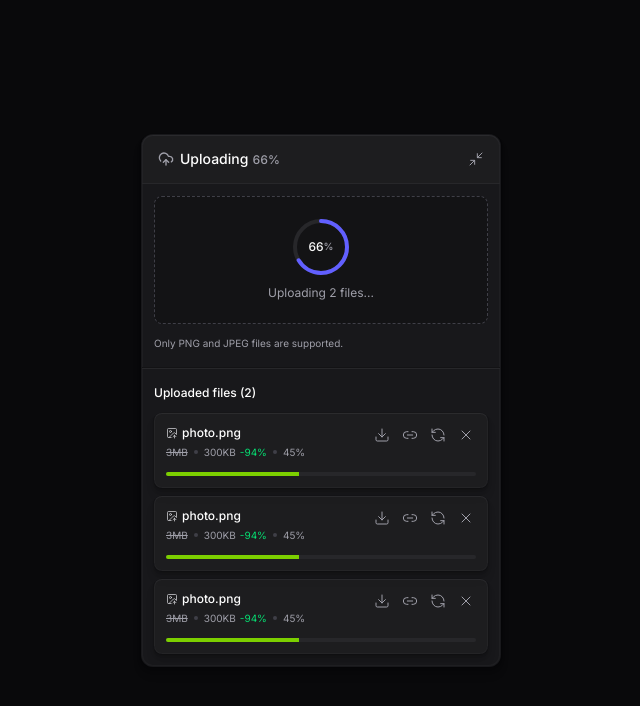
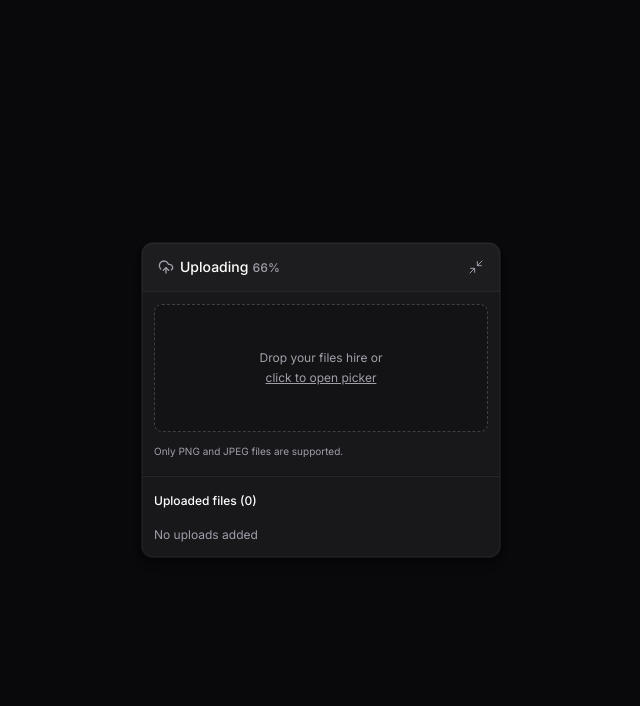
Before and after one commit to gabrielpramalho/widget-upload-file, a React (Vite) app: page / in a window 1280 px wide. Both pictures are taken after a click on the button 714 px from the left and 403 px from the top of the page. Shown: the top 706 px of the page, without its empty margins (319-959 px from the left). Built offline with nearby package versions, Linux system fonts and the light colour scheme.

Commit message:
feat: add zustand to state management

```diff
--- a/package.json
+++ b/package.json
@@ -20,7 +20,8 @@
     "react-dropzone": "^14.3.8",
     "tailwind-merge": "^3.4.0",
     "tailwind-variants": "^3.2.2",
-    "tailwindcss": "^4.1.18"
+    "tailwindcss": "^4.1.18",
+    "zustand": "^5.0.9"
   },
   "devDependencies": {
     "@biomejs/biome": "^2.3.8",
--- a/src/components/upload-widget-dropzone.tsx
+++ b/src/components/upload-widget-dropzone.tsx
@@ -1,9 +1,11 @@
 import { motion } from 'motion/react'
 import { useDropzone } from 'react-dropzone'
 import { CircularProgressBar } from './ui/circular-progress-bar'
+import { useUploads } from '../store/uploads'
 
 export function UploadWidgetUploadDropzone() {
-	const isThereAnyPendingUpload = true
+	const {addUploads} = useUploads()
+	const isThereAnyPendingUpload = false
 	const uploadGlobalPercentage = 66
 
 	const { getInputProps, getRootProps, isDragActive } = useDropzone({
@@ -13,7 +15,7 @@ export function UploadWidgetUploadDropzone() {
 			'image/png': [],
 		},
 		onDrop(acceptedFiles) {
-			console.log(acceptedFiles)
+			addUploads(acceptedFiles)
 		},
 	})
 
--- a/src/components/upload-widget-upload-item.tsx
+++ b/src/components/upload-widget-upload-item.tsx
@@ -1,23 +1,32 @@
 import * as Progress from '@radix-ui/react-progress'
 import { Download, ImageUp, Link2, RefreshCcw, X } from 'lucide-react'
 import { motion } from 'motion/react'
+import type { Upload } from '../store/uploads'
 import { Button } from './ui/button'
+import { formatBytes } from '../utils/format-bytes'
 
-export function UploadWidgetUploadItem() {
+export interface UploadWidgetUploadItemProps {
+	upload: Upload
+}
+
+export function UploadWidgetUploadItem({
+	upload,
+}: UploadWidgetUploadItemProps) {
 	return (
-		<motion.div className="p-3 rounded-lg flex flex-col gap-3 shadow-card bg-white/[0.02] relative overflow-hidden"
-		initial={{ opacity: 0}}
-		animate={{ opacity: 1 }}
-		transition={{ duration: 0.3 }}
+		<motion.div
+			className="p-3 rounded-lg flex flex-col gap-3 shadow-card bg-white/[0.02] relative overflow-hidden"
+			initial={{ opacity: 0 }}
+			animate={{ opacity: 1 }}
+			transition={{ duration: 0.3 }}
 		>
 			<div className="flex flex-col gap-1">
 				<span className="text-xs font-medium flex items-center gap-1">
 					<ImageUp className="size-3 text-zinc-300" strokeWidth={1.5} />
-					<span>photo.png</span>
+					<span>{upload.name}</span>
 				</span>
 
 				<span className="text-xxs text-zinc-400 flex gap-1.5 items-center">
-					<span className="line-through">3MB</span>
+					<span className="line-through">{formatBytes(upload.file.size)}</span>
 					<div className="size-1 rounded-full bg-zinc-700" />
 					<span>
 						300KB
--- a/src/components/upload-widget-upload-list.tsx
+++ b/src/components/upload-widget-upload-list.tsx
@@ -1,23 +1,25 @@
+import { useUploads } from '../store/uploads'
 import { UploadWidgetUploadItem } from './upload-widget-upload-item'
 
 export function UploadWidgetUploadList() {
-	const isUploadListEmpty = false
+	const { uploads } = useUploads()
+	const isUploadListEmpty = uploads.size === 0
 
 	return (
 		<div className="px-3 flex flex-col gap-3">
 			<span className="text-xs font-medium">
-				Uploaded files <span>(2)</span>
+				Uploaded files <span>({uploads.size})</span>
 			</span>
 
 			{isUploadListEmpty ? (
 				<div>
-					<span className='text-xs text-zinc-400'>No uploads added</span>
+					<span className="text-xs text-zinc-400">No uploads added</span>
 				</div>
 			) : (
 				<div className="space-y-2">
-					<UploadWidgetUploadItem />
-					<UploadWidgetUploadItem />
-					<UploadWidgetUploadItem />
+					{Array.from(uploads.entries()).map(([uploadId, upload]) => {
+						return <UploadWidgetUploadItem key={uploadId} upload={upload} />
+					})}
 				</div>
 			)}
 		</div>
--- a/src/components/upload-widget.tsx
+++ b/src/components/upload-widget.tsx
@@ -14,7 +14,7 @@ export function UploadWidget() {
 		<Collapsible.Root onOpenChange={() => toggleWidgetOpen()} asChild>
 			<motion.div
 				data-progress={isThereAnyPendingUpload}
-				className="bg-zinc-900 max-w-90 overflow-hidden rounded-xl data-[state=open]:shadow-card border border-transparent animate-border data-[state=closed]:rounded-3xl data-[state=closed]:data-[progress=false]:shadow-card data-[state=closed]:data-[progress=true]:[background:linear-gradient(45deg,#09090B,theme(colors.zinc.900)_50%,#09090B)_padding-box,conic-gradient(from_var(--border-angle),theme(colors.zinc.700/.48)_80%,_theme(colors.lime.500)_86%,_theme(colors.lime.300)_90%,_theme(colors.lime.500)_94%,_theme(colors.zinc.600/.48))_border-box]"
+				className="bg-zinc-900 max-w-90 overflow-hidden rounded-xl data-[state=open]:shadow-card border border-transparent animate-border data-[state=closed]:rounded-3xl data-[state=closed]:data-[progress=false]:shadow-card data-[state=closed]:data-[progress=true]:[background:linear-gradient(45deg,#09090B,--theme(--color-zinc-900)_50%,#09090B)_padding-box,conic-gradient(from_var(--border-angle),--theme(--color-zinc-700/.48)_80%,--theme(--color-lime-500)_86%,--theme(--color-lime-300)_90%,--theme(--color-lime-500)_94%,--theme(--color-zinc-600/.48))_border-box]"
 				animate={isWidgetOpen ? 'open' : 'closed'}
 				variants={{
 					closed: {
--- /dev/null
+++ b/src/store/uploads.ts
@@ -0,0 +1,33 @@
+import { create } from "zustand";
+
+export interface Upload {
+  name: string;
+  file: File;
+}
+
+type UploadState = {
+  uploads: Map<string, Upload>;
+  addUploads: (files: File[]) => void;
+};
+
+export const useUploads = create<UploadState>((set, get) => {
+  function addUploads(files: File[]) {
+    for (const file of files) {
+      const uploadId = crypto.randomUUID();
+
+      const upload: Upload = {
+        name: file.name,
+        file,
+      };
+
+      set((state) => {
+        return { uploads: state.uploads.set(uploadId, upload) };
+      });
+    }
+  }
+
+  return {
+    uploads: new Map(),
+    addUploads,
+  };
+});
--- /dev/null
+++ b/src/utils/format-bytes.ts
@@ -0,0 +1,15 @@
+export function formatBytes(bytes: number): string {
+  if (bytes < 0) {
+    throw new Error("Size in bytes cannot be negative");
+  }
+
+  const units = ["B", "KB", "MB", "GB", "TB", "PB"];
+  let index = 0;
+
+  while (bytes >= 1024 && index < units.length - 1) {
+    bytes /= 1024;
+    index++;
+  }
+
+  return `${bytes.toFixed(2)} ${units[index]}`;
+}
```
Also changed, not shown: 1 other file (tests, documents, lock files or other folders).
